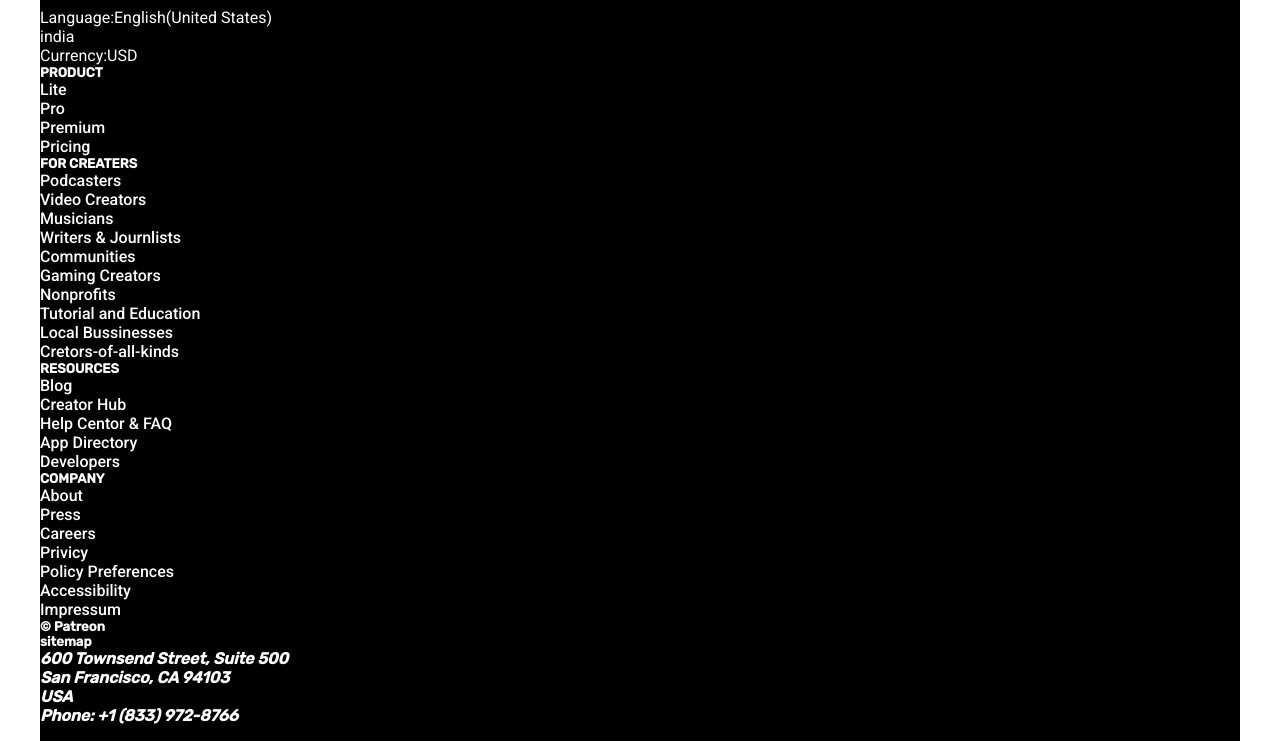
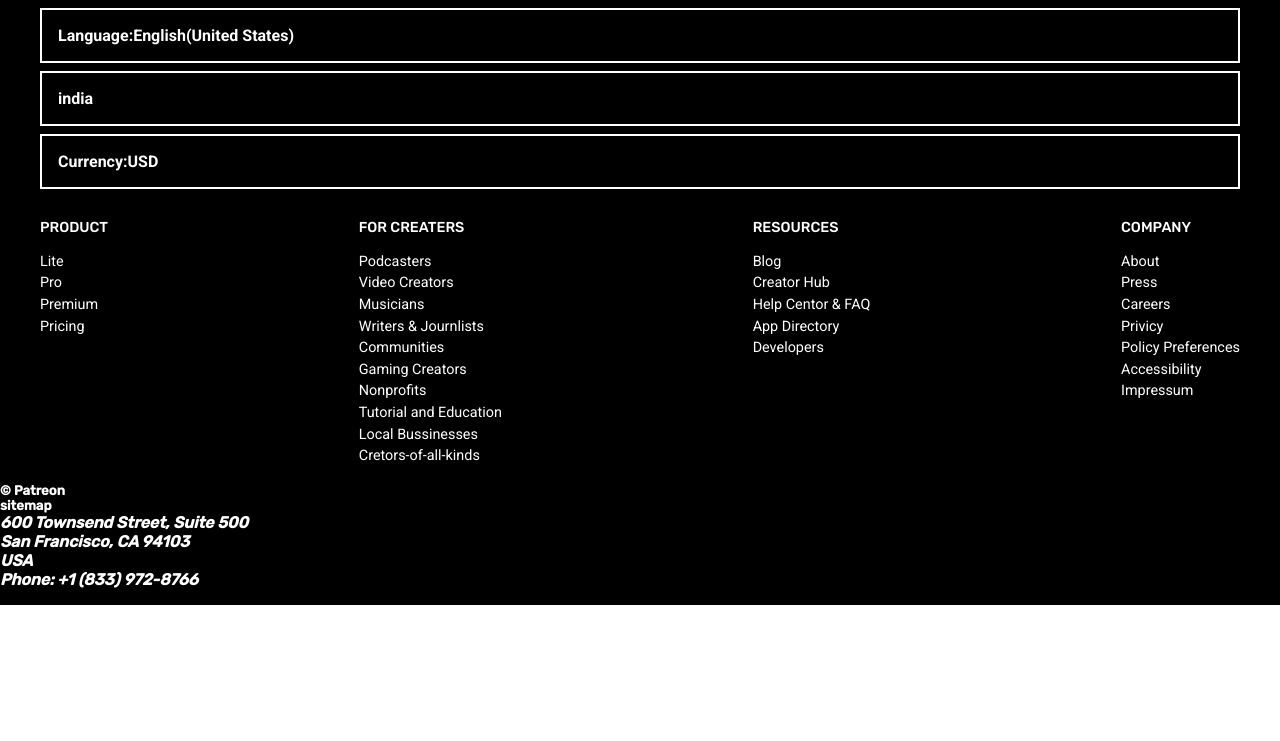
Before and after one commit to Saadansariii/patreon-replica, a plain HTML site: page index.html in a window 1280 px wide. Shown: the part 5420-6161 px from the top of the page. After the commit the page ends 6025 px from the top, so only its background shows below. Drawn offline with Linux system fonts and the light colour scheme.

Commit message:
fix the footer

```diff
--- a/index.html
+++ b/index.html
@@ -203,7 +203,7 @@
         </div>
     </div>
     <div id="footer">
-        <div class="">
+        <div class="max-w">
             <div class="f-flex">
                 <div class="c-logo">
                     <img src="images/favicon.vnd.microsoft.ico" alt="">
--- a/style.css
+++ b/style.css
@@ -406,15 +406,15 @@ button{
 /* footer */
 
 #footer{
-  max-width: 1200px;
-  margin-inline: auto;
   padding-block: 1em;
 }
 
 .f-flex{
+  max-width: 1200px;
+  margin-inline: auto;
   display: flex;
   justify-content: space-between;
-  margin: 1em;
+  margin-block: 1em;
 }
 .f-flex .c-logo{
   width: 40px;
@@ -427,6 +427,37 @@ button{
   /* border: 1px solid red; */
   display: inline-block;
   margin-left: .5em;
+}
+
+.f-selector{
+  max-width: 1200px;
+  margin-inline: auto;
+}
+.f-selector form{
+  border: 2px solid white;
+  padding: 1em;
+  margin-block: .5em;
+  font-weight: 700;
+  /* width: fit-content; */
+}
+.f-wrap{
+  margin-block: 1em;
+  max-width: 1200px;
+  margin-inline: auto;
+  display: flex;
+  flex-wrap: wrap;
+  justify-content: space-between;
+}
+.f-wrap h5{
+  font-size: .9em;
+  font-weight: 500;
+  margin-block: 1em;
+
+}
+.f-wrap ul li{
+  font-size: .9em;
+  line-height: 1.5em;
+  font-weight: 400;
 }
 @media(min-width:1000px){
 
```
